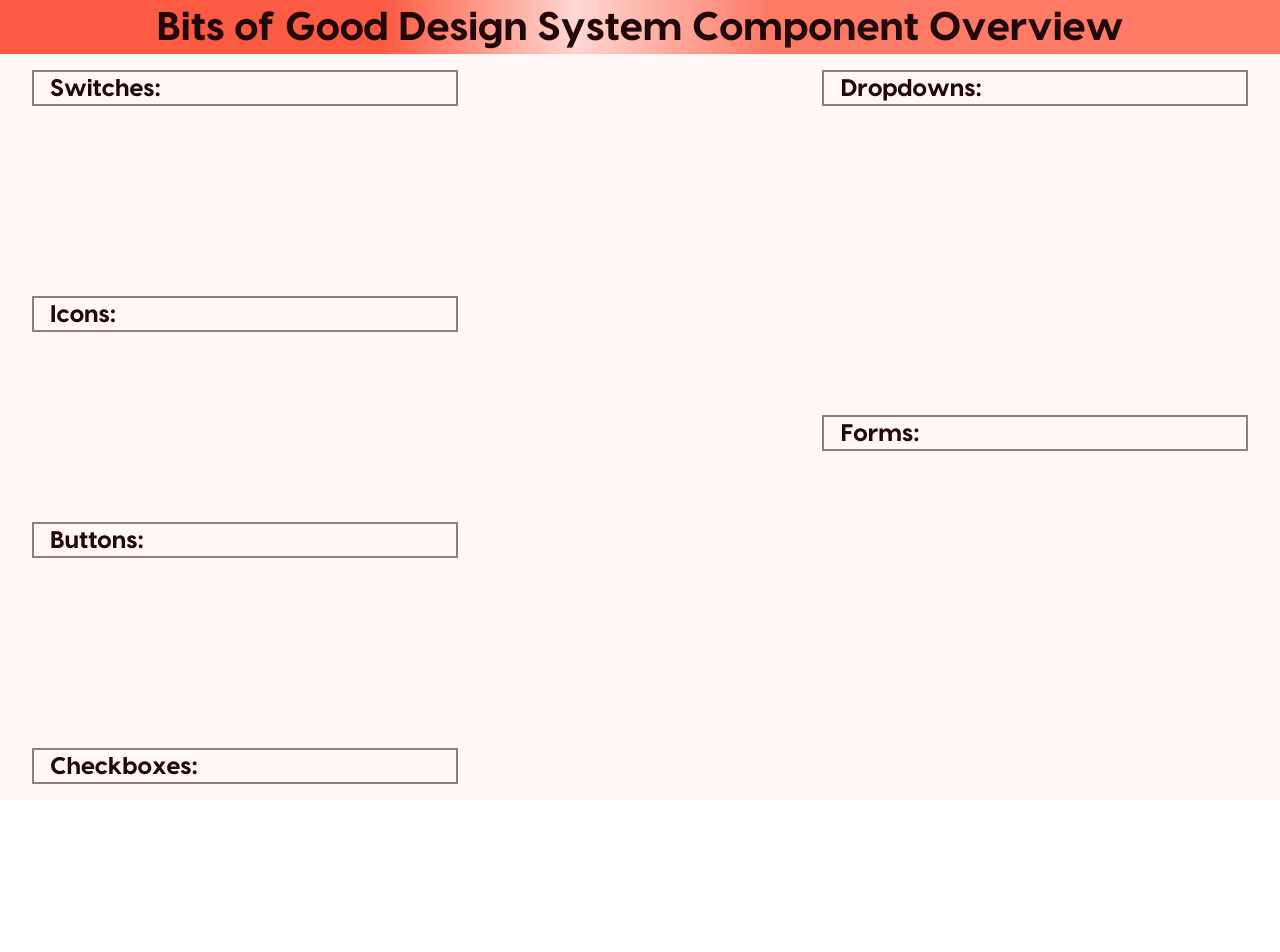
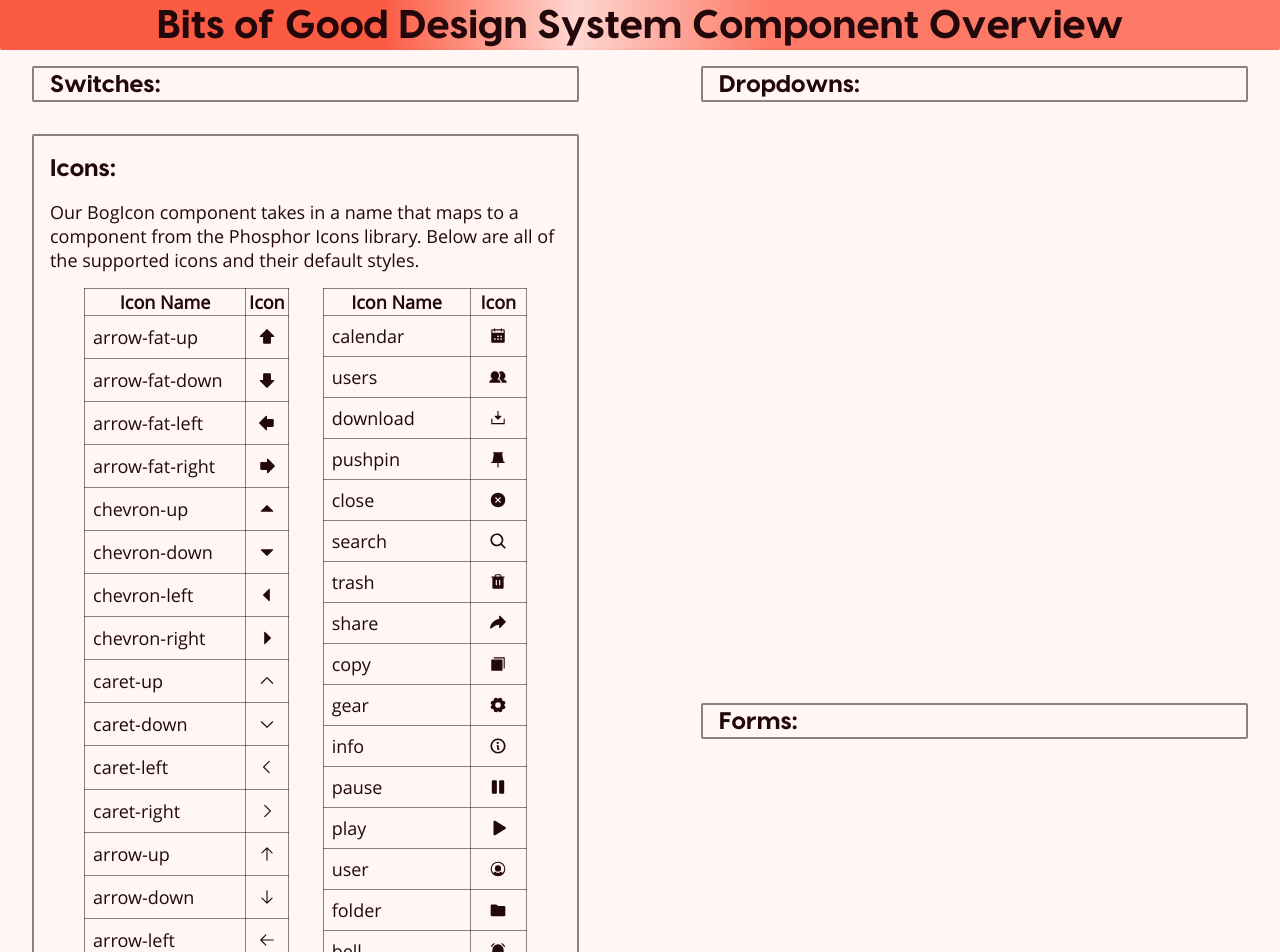
Before and after one commit to GTBitsOfGood/design-system, a Next.js app: page / in a window 1280 px wide. Shown: the top 952 px of the page. Before the commit the page ends 800 px from the top, so only its background shows below. Built offline with nearby package versions, Linux system fonts and the light colour scheme.

Commit message:
Finishing touches before migration

```diff
--- a/next.config.ts
+++ b/next.config.ts
@@ -1,4 +1,4 @@
-import type { NextConfig } from "next";
+import type { NextConfig } from 'next';
 
 const nextConfig: NextConfig = {
   /* config options here */
--- a/package.json
+++ b/package.json
@@ -13,11 +13,13 @@
   },
   "dependencies": {
     "@phosphor-icons/react": "^2.1.7",
+    "@radix-ui/themes": "^3.2.0",
     "@typescript-eslint/eslint-plugin": "^8.19.1",
     "@typescript-eslint/parser": "^8.19.1",
     "eslint-plugin-react-hooks": "^5.1.0",
     "next": "15.1.4",
     "phosphor-react": "^1.4.1",
+    "radix-ui": "^1.1.2",
     "react": "^19.0.0",
     "react-dom": "^19.0.0"
   },
--- a/src/components/BogIcon.tsx
+++ b/src/components/BogIcon.tsx
@@ -6,7 +6,6 @@
 }
 
 const weightFillIcons = new Set([
-  'caution',
   'map-pin',
   'chats',
   'calendar',
@@ -17,13 +16,20 @@
   'share',
   'copy',
   'gear',
-  'info',
   'pause',
   'play',
   'user',
   'folder',
   'bell',
+  'arrow-fat-up',
+  'arrow-fat-down',
+  'arrow-fat-left',
+  'arrow-fat-right',
+  'hand-heart',
+  'download',
 ]);
+
+const boldFillIcons = new Set(['check', 'search', 'info', 'plus', 'x', 'success', 'error', 'warning']);
 
 const BogIcon: React.FC<BogIconProps> = ({ name }) => {
   // Map custom names to actual Phosphor components
@@ -31,7 +37,7 @@
     chats: 'ChatsCircle',
     calendar: 'CalendarDots',
     download: 'DownloadSimple',
-    pushpin: 'PushpinSimple',
+    pushpin: 'PushPinSimple',
     close: 'XCircle',
     search: 'MagnifyingGlass',
     share: 'ShareFat',
@@ -39,6 +45,8 @@
     user: 'UserCircle',
     folder: 'FolderSimple',
     bell: 'BellSimpleRinging',
+    success: 'CheckCircle',
+    error: 'WarningOctagon',
   };
 
   // Handle chevron special case (use caret with weight="fill")
@@ -58,8 +66,14 @@
     console.warn(`BogIcon: Unknown icon name "${name}"`);
     return null;
   }
+  let weight = 'regular';
+  if (weightFillIcons.has(name) || isChevron) {
+    weight = 'fill';
+  } else if (boldFillIcons.has(name)) {
+    weight = 'bold';
+  }
 
-  return <IconComponent weight={isChevron || weightFillIcons.has(name) ? 'fill' : 'regular'} />;
+  return <IconComponent weight={weight} />;
 };
 
 export default BogIcon;
--- a/src/pages/_app.tsx
+++ b/src/pages/_app.tsx
@@ -1,5 +1,5 @@
-import "@/styles/globals.css";
-import type { AppProps } from "next/app";
+import '@/styles/globals.css';
+import type { AppProps } from 'next/app';
 
 export default function App({ Component, pageProps }: AppProps) {
   return <Component {...pageProps} />;
--- a/src/pages/_document.tsx
+++ b/src/pages/_document.tsx
@@ -1,4 +1,4 @@
-import { Html, Head, Main, NextScript } from "next/document";
+import { Html, Head, Main, NextScript } from 'next/document';
 
 export default function Document() {
   return (
--- a/src/pages/index.tsx
+++ b/src/pages/index.tsx
@@ -1,74 +1,152 @@
+import BogIcon from '../components/BogIcon';
+
 export default function Home() {
+  const icons = [
+    'arrow-fat-up',
+    'arrow-fat-down',
+    'arrow-fat-left',
+    'arrow-fat-right',
+    'chevron-up',
+    'chevron-down',
+    'chevron-left',
+    'chevron-right',
+    'caret-up',
+    'caret-down',
+    'caret-left',
+    'caret-right',
+    'arrow-up',
+    'arrow-down',
+    'arrow-left',
+    'arrow-right',
+    'check',
+    'map-pin',
+    'chats',
+    'hand-heart',
+    'calendar',
+    'users',
+    'download',
+    'pushpin',
+    'close',
+    'search',
+    'trash',
+    'share',
+    'copy',
+    'gear',
+    'info',
+    'pause',
+    'play',
+    'user',
+    'folder',
+    'bell',
+    'plus',
+    'x',
+    'error',
+    'warning',
+    'success',
+  ];
+
   return (
-    <div
-      className={`flex flex-col h-screen bg-brand-fill text-grey-text-strong`}
-    >
-      <div className="flex items-center justify-center w-full h-[7%] border-brand-fill border-solid border-b-2 mb-4 bg-gradient-to-r from-brand-text from-30% via-brand-stroke-weak via-45% to-brand-stroke-strong to-60%">
-        <h1 className="text-heading-1">
-          Bits of Good Design System Component Overview
-        </h1>
+    <div className={`flex flex-col min-h-screen bg-brand-fill text-grey-text-strong`}>
+      <div className="flex items-center justify-center w-full h-[7%] border-brand-fill border-solid border-b-2 rounded-b-sm mb-4 bg-gradient-to-r from-brand-text from-30% via-brand-stroke-weak via-45% to-brand-stroke-strong to-60%">
+        <h1 className="text-heading-1">Bits of Good Design System Component Overview</h1>
       </div>
       <div className="flex h-[95%] w-[100%] justify-between pb-4 px-8">
-        <div className="flex flex-col justify-between w-[35%]">
+        <div className="flex flex-col justify-between w-[45%]">
           {/*
             Put all switches here. Make sure all of the ones in Figma are here and match the design in Figma.
           */}
-          <div className="flex flex-col items-center justify-between border-grey-stroke-strong border-solid border-2">
-            <h3 className="self-start ml-4 text-heading-3">
-              Switches:
-            </h3>
+          <div className="flex flex-col items-center justify-between border-grey-stroke-strong border-solid border-2 rounded-sm mb-8">
+            <h3 className="self-start ml-4 text-heading-3">Switches:</h3>
           </div>
 
           {/*
             Put all icons here. Make sure all of the ones in Figma are here and match the design in Figma.
           */}
-          <div className="flex flex-col items-center justify-between border-grey-stroke-strong border-solid border-2">
-            <h3 className="self-start ml-4 text-heading-3">
-              Icons:
-            </h3>
+          <div className="flex flex-col items-center justify-between border-grey-stroke-strong border-solid border-2 rounded-sm mb-8 p-4">
+            <h3 className="self-start text-heading-3">Icons:</h3>
+            <p className="text-paragraph-1 my-4">
+              Our BogIcon component takes in a name that maps to a component from the Phosphor Icons library. Below are
+              all of the supported icons and their default styles.
+            </p>
+            <div className="w-full flex justify-evenly">
+              <table className="table-auto w-[40%] text-paragraph-1">
+                <thead>
+                  <tr>
+                    <th className="border-[1px] border-grey-stroke-strong border-solid">Icon Name</th>
+                    <th className="border-[1px] border-grey-stroke-strong border-solid">Icon</th>
+                  </tr>
+                </thead>
+                <tbody>
+                  {icons.slice(0, icons.length / 2).map((icon) => {
+                    return (
+                      <tr key={icon}>
+                        <td className="border-[1px] border-grey-stroke-strong border-solid p-2">{icon}</td>
+                        <td className="border-[1px] border-grey-stroke-strong border-solid">
+                          <div className="flex justify-center items-center">
+                            <BogIcon name={icon} />
+                          </div>
+                        </td>
+                      </tr>
+                    );
+                  })}
+                </tbody>
+              </table>
+              <table className="table-auto w-[40%] text-paragraph-1">
+                <thead>
+                  <tr>
+                    <th className="border-[1px] border-grey-stroke-strong border-solid">Icon Name</th>
+                    <th className="border-[1px] border-grey-stroke-strong border-solid">Icon</th>
+                  </tr>
+                </thead>
+                <tbody>
+                  {icons.slice(icons.length / 2, icons.length).map((icon) => {
+                    return (
+                      <tr key={icon}>
+                        <td className="border-[1px] border-grey-stroke-strong border-solid p-2">{icon}</td>
+                        <td className="border-[1px] border-grey-stroke-strong border-solid">
+                          <div className="flex justify-center items-center">
+                            <BogIcon name={icon} />
+                          </div>
+                        </td>
+                      </tr>
+                    );
+                  })}
+                </tbody>
+              </table>
+            </div>
           </div>
 
           {/*
             Put all buttons here. Make sure all of the ones in Figma are here and match the design in Figma.
           */}
-          <div className="flex flex-col items-center justify-between border-grey-stroke-strong border-solid border-2">
-            <h3 className="self-start ml-4 text-heading-3">
-              Buttons:
-            </h3>
+          <div className="flex flex-col items-center justify-between border-grey-stroke-strong border-solid rounded-sm border-2 mb-8">
+            <h3 className="self-start ml-4 text-heading-3">Buttons:</h3>
           </div>
 
           {/*
             Put all checkboxes here. Make sure all of the ones in Figma are here and match the design in Figma.
           */}
-          <div className="flex flex-col items-center justify-between border-grey-stroke-strong border-solid border-2">
-            <h3 className="self-start ml-4 text-heading-3">
-              Checkboxes:
-            </h3>
+          <div className="flex flex-col items-center justify-between border-grey-stroke-strong border-solid rounded-sm border-2 mb-8">
+            <h3 className="self-start ml-4 text-heading-3">Checkboxes:</h3>
           </div>
         </div>
-        <div className="flex flex-col justify-between w-[35%]">
+        <div className="flex flex-col justify-between w-[45%]">
           {/*
             Put all dropdown and dropdown options here. Make sure all of the ones in Figma are here and match the design in Figma.
           */}
-          <div className="flex flex-col items-center justify-between border-grey-stroke-strong border-solid border-2">
-            <h3 className="self-start ml-4 text-heading-3">
-              Dropdowns:
-            </h3>
+          <div className="flex flex-col items-center justify-between border-grey-stroke-strong border-solid rounded-sm border-2 mb-8">
+            <h3 className="self-start ml-4 text-heading-3">Dropdowns:</h3>
           </div>
 
           {/*
             Put all form elements here. Make sure all of the ones in Figma are here and match the design in Figma.
           */}
-          <div className="flex flex-col items-center justify-between border-grey-stroke-strong border-solid border-2">
-            <h3 className="self-start ml-4 text-heading-3">
-              Forms:
-            </h3>
+          <div className="flex flex-col items-center justify-between border-grey-stroke-strong border-solid rounded-sm border-2 mb-8">
+            <h3 className="self-start ml-4 text-heading-3">Forms:</h3>
           </div>
 
           {/* Temp placeholder for style */}
-          <div>
-            &nbsp;
-          </div>
+          <div>&nbsp;</div>
         </div>
       </div>
     </div>
--- a/tailwind.config.ts
+++ b/tailwind.config.ts
@@ -3,15 +3,15 @@
 
 export default {
   content: [
-    "./src/pages/**/*.{js,ts,jsx,tsx,mdx}",
-    "./src/components/**/*.{js,ts,jsx,tsx,mdx}",
-    "./src/app/**/*.{js,ts,jsx,tsx,mdx}",
+    './src/pages/**/*.{js,ts,jsx,tsx,mdx}',
+    './src/components/**/*.{js,ts,jsx,tsx,mdx}',
+    './src/app/**/*.{js,ts,jsx,tsx,mdx}',
   ],
   theme: {
     extend: {
       screens: {
-        'mobile': '640px',
-        'desktop': '1024px',
+        mobile: '640px',
+        desktop: '1024px',
       },
       colors: {
         'brand-text': '#FC5B43',
```
Also changed, not shown: src/pages/api/hello.ts (+3 -6 lines), 1 other file (tests, documents, lock files or other folders).
